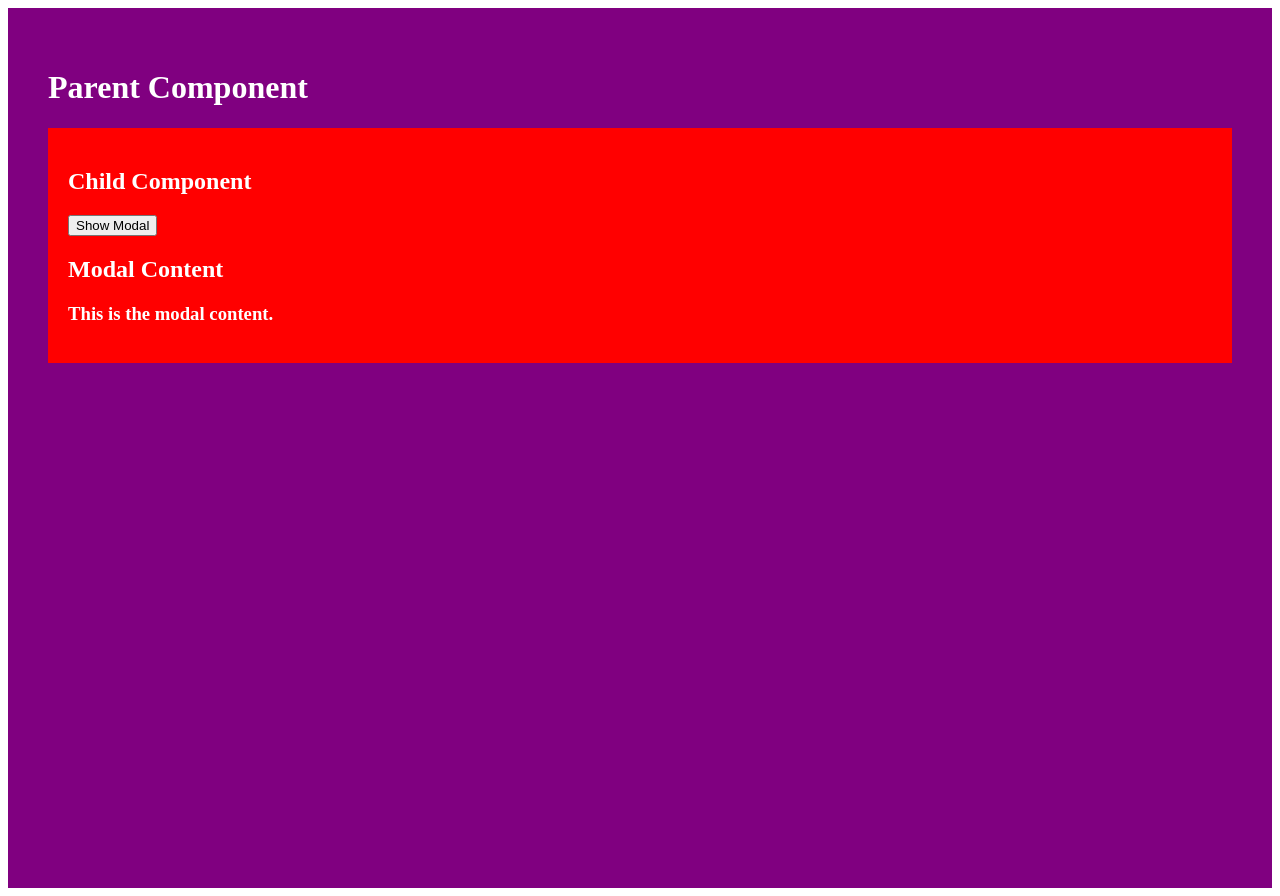
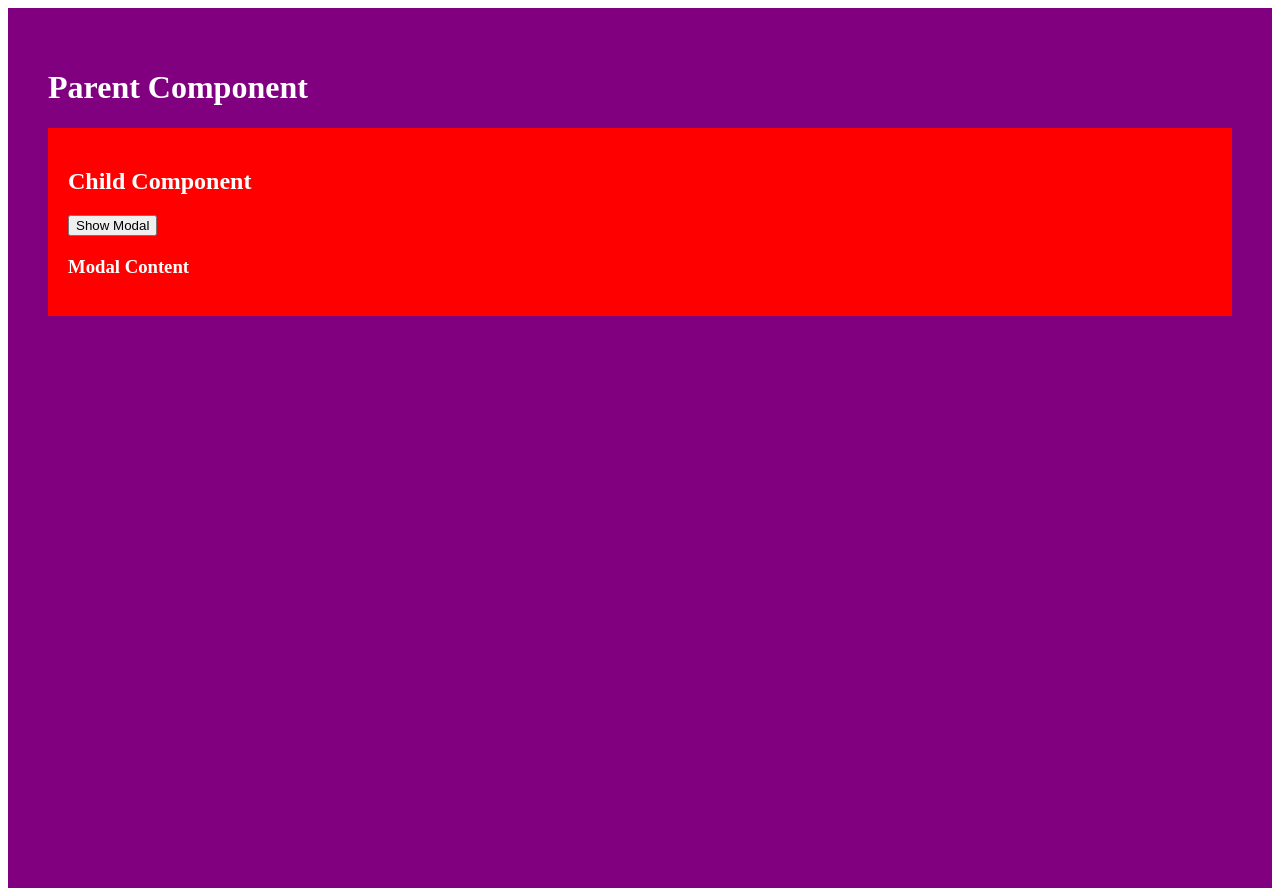
Before and after one commit to acciojob/lift-state-up-1-SAHILDWIVEDI1232, a React app: page / in a window 1280 px wide. Both pictures are taken after a click on the button "Show Modal". Built offline with nearby package versions, Linux system fonts and the light colour scheme.

Commit message:
Update modal header text in Child component

```diff
--- a/src/components/Child.jsx
+++ b/src/components/Child.jsx
@@ -17,8 +17,8 @@ function Child({ showModal, setShowModal }) {
 
       {showModal && (
         <div style={{ marginTop: "20px" }}>
-          <h2>Modal Content</h2>
-          <h3>This is the modal content.</h3>
+          <h3>Modal Content</h3>
+
         </div>
       )}
     </div>
```
